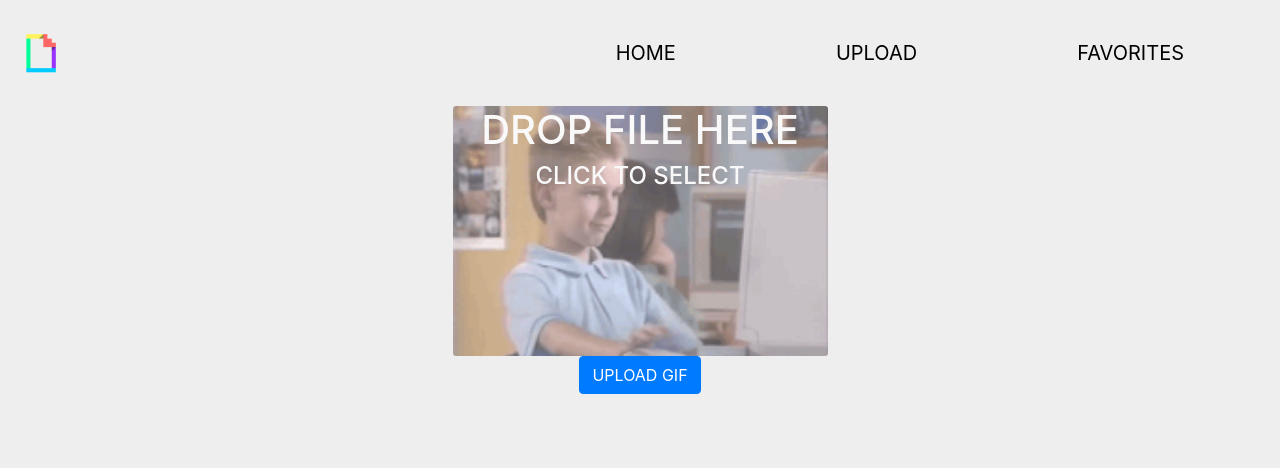
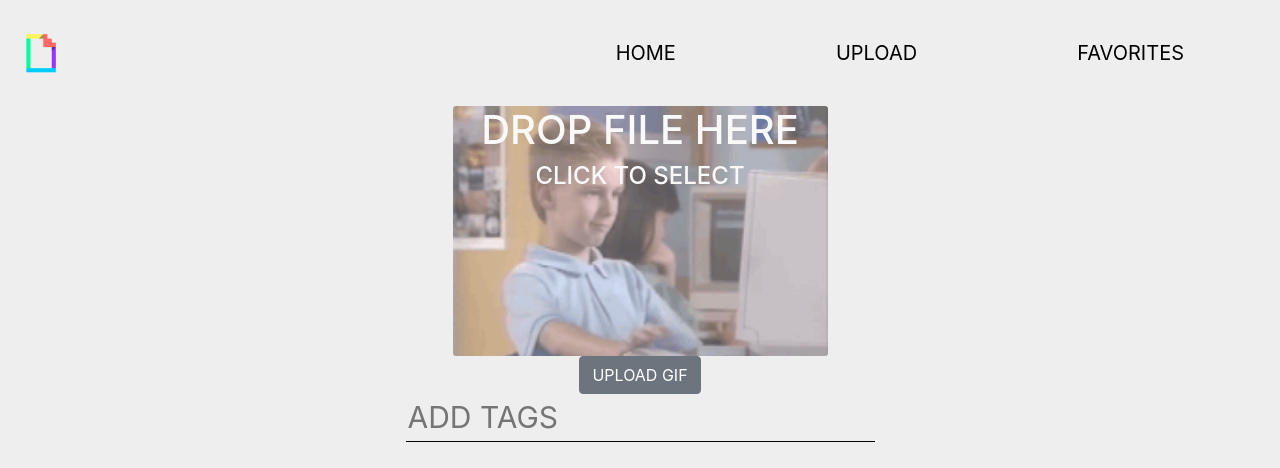
Before and after one commit to jedpeek/giphy-react, a React (Create React App) app: page /upload in a window 1280 px wide. Shown: the top 468 px of the page. Built offline with nearby package versions, Linux system fonts and the light colour scheme.

Commit message:
added tags to upload

```diff
--- a/src/Components/Dropzone.js
+++ b/src/Components/Dropzone.js
@@ -11,32 +11,27 @@ class MyDropzone extends React.Component {
     this.state = {
       file: [],
       imgSrc:null,
-      tags:"EZGIF",
+      tags:"",
       uploaded: false
     }
   }
 
   handleChange = (event)=>{
-    console.log(event.target.files[0])
-    this.setState({
-      file: event.target.files[0]
-    })
+    this.setState({[event.target.name]: event.target.value})
   }
 
   handleSubmit = (event)=>{
+    event.preventDefault()
     const { file, tags } = this.state
     const fd = new FormData();
     fd.append('file', file)
     fd.append('api_key', api_key)
-    fd.append('tags', tags.match(/[^ ,]+/g).join(','))
+    if (tags) fd.append('tags', tags.match(/[^ ,]+/g).join(','))
     axios.post(`http://upload.giphy.com/v1/gifs`, fd, this.onUploadProgress)
     .then(res=> {
       console.log(res)
-      if(res.status === 200){
-        this.setState({file:[], imgSrc:null, uploaded: true})
-      }
-    })
-    .then(err=>console.log(err))
+      if(res.status === 200)this.setState({file:[], imgSrc:null, uploaded: true})
+    }).then(err=>console.log(err))
   }
 
 // Will be used to display upload percentage
@@ -65,22 +60,18 @@ class MyDropzone extends React.Component {
       this.setState({imgSrc: reader.result})
     }, false)
     reader.readAsDataURL(currentFile)
-    console.log(`${Math.round(files[0].size/1000000)}MB`)
     this.setState({file: files[0]});
   }
 
 // Removes image from upload
-  onCancel = ()=> {
-    this.setState({
-      file: []
-    });
-  }
+  onCancel = ()=> this.setState({file: []});
 
   render() {
     const { imgSrc, uploaded } = this.state
 
     return (
       <section className='box'>
+        <form onSubmit={this.handleSubmit}>
           <Dropzone
             onDrop={this.onDrop}
             onFileDialogCancel={this.onCancel}
@@ -99,8 +90,19 @@ class MyDropzone extends React.Component {
               </div>
             )}
           </Dropzone>
-        <Button type="submit" onClick={this.handleSubmit} color="primary"> UPLOAD GIF</Button>
-        {uploaded ? <h1>Success!!! Do you want to add another?</h1> : null}
+          <Button type="submit"  className="uploadBtn"> UPLOAD GIF</Button>
+            <div className="search_form">
+              <input type='text'
+                placeholder="ADD TAGS"
+                id="dynamic-label-input"
+                onChange={this.handleChange}
+                name="tags"
+                value={this.state.tags}
+              />
+              <label htmlFor="dynamic-label-input">ADD TAGS</label>
+            </div>
+          {uploaded ? <h1>SUCCESS!!! Do you want to add another?</h1> : null}
+        </form>
       </section>
     );
   }
```
Lines whose indentation alone changed are shown as unchanged.
